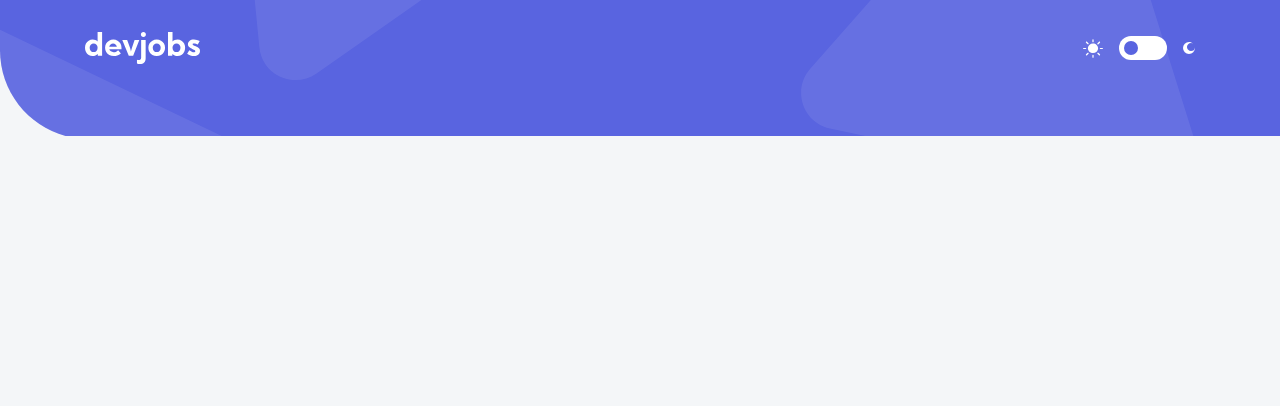
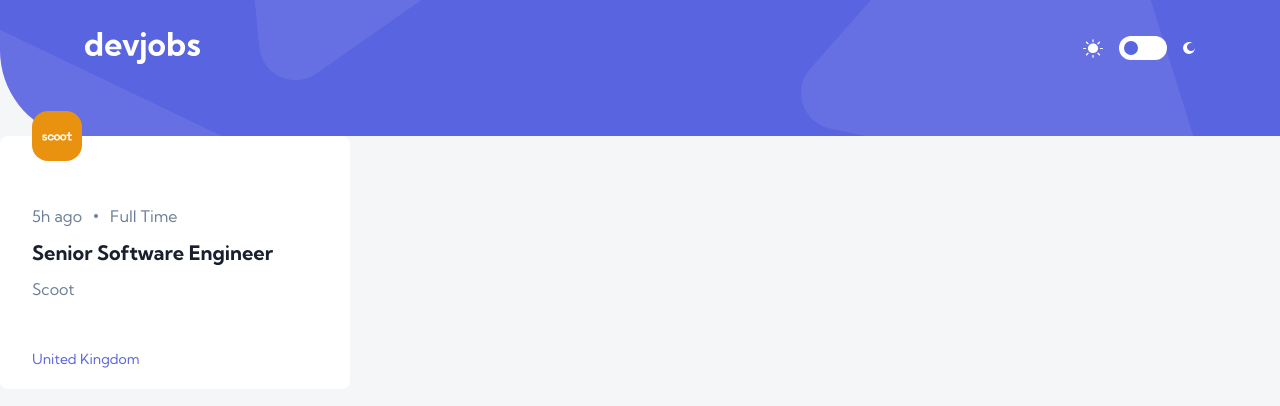
Before and after one commit to ruslan898/frontend-mentor_devjobs-web-app, a Next.js app: page / in a window 1280 px wide. Shown: the top 406 px of the page. Built offline with nearby package versions, Linux system fonts and the light colour scheme.

Commit message:
Add Card and Title components; update layout and page structure

```diff
--- a/src/app/globals.css
+++ b/src/app/globals.css
@@ -53,12 +53,3 @@
     --accent-hover: var(--indigo-300);
   }
 }
-
-h1,
-h2,
-h3,
-h4,
-h5,
-h6 {
-  color: var(--text, #000);
-}
--- a/src/app/layout.tsx
+++ b/src/app/layout.tsx
@@ -17,7 +17,6 @@ export default function RootLayout({ children }: LayoutProps<"/">) {
     <html lang="en" className={`${kumbhSans.className} h-full antialiased`}>
       <body className="bg-background text-tpg-muted flex min-h-full flex-col">
         <Header />
-
         {children}
       </body>
     </html>
--- a/src/app/page.tsx
+++ b/src/app/page.tsx
@@ -1,3 +1,5 @@
+import Card from "@/components/Card";
+
 export default function Home() {
-  return;
+  return <Card />
 }
--- /dev/null
+++ b/src/components/Card.tsx
@@ -0,0 +1,28 @@
+import Image from "next/image";
+import Title from "./Title";
+
+export default function Card() {
+  return (
+    <div className="bg-surface group/card relative flex min-h-63.25 w-87.5 cursor-pointer flex-col rounded-lg px-8 py-5 text-base">
+      <div className="absolute top-0 flex h-12.5 w-12.5 -translate-y-1/2 items-center justify-center rounded-2xl bg-[#E99210]">
+        <Image src="/logos/scoot.svg" alt="Scoot logo" width={30} height={20} />
+      </div>
+      <div className="flex flex-1 flex-col justify-center gap-3">
+        <ul className="flex gap-3">
+          <li>5h ago</li>
+          <span className="bg-tpg-muted my-auto size-1 rounded-full"></span>
+          <li>Full Time</li>
+        </ul>
+        <Title
+          level={2}
+          variant="sm"
+          className="group-hover/card:text-tpg-muted"
+        >
+          Senior Software Engineer
+        </Title>
+        <p>Scoot</p>
+      </div>
+      <p className="text-accent text-sm">United Kingdom</p>
+    </div>
+  );
+}
--- /dev/null
+++ b/src/components/Title.tsx
@@ -0,0 +1,33 @@
+import clsx from "clsx";
+
+import type { ElementType, ReactNode } from "react";
+
+type TitleProps = {
+  level: 1 | 2 | 3 | 4 | 5 | 6;
+  className?: string;
+  variant: "lg" | "md" | "sm";
+  children: ReactNode;
+};
+
+export default function Title({
+  level,
+  children,
+  className,
+  variant,
+  ...props
+}: TitleProps) {
+  const classes = clsx(
+    "font-bold leading-[125%] text-tpg transition duration-100",
+    variant === "lg" && "text-[20px] md:text-[28px]",
+    variant === "md" && "text-[20px] md:text-[24px]",
+    variant === "sm" && "text-[20px]",
+    className,
+  );
+  const Tag = `h${level}` as ElementType;
+
+  return (
+    <Tag className={classes} {...props}>
+      {children}
+    </Tag>
+  );
+}
```
